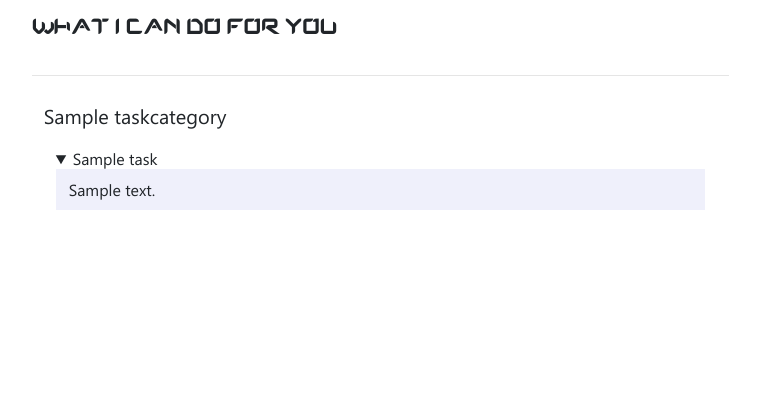
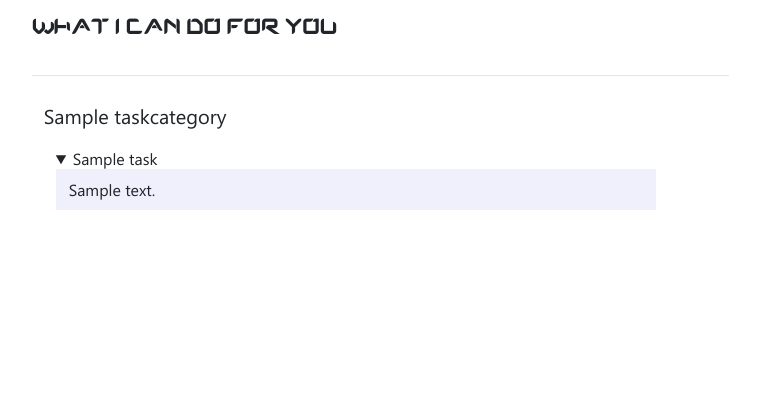
Before and after one commit to hyperfield/devportfolio, a Django app: page /whatido/ in a window 1280 px wide, after a click that opens the changed part. Shown: the part 97-506 px from the top of the page, without its empty margins (235-995 px from the left). Run offline with Django 4.2, Linux system fonts and the light colour scheme; tables that the repository leaves empty hold one stand-in row (values such as "Sample post"); parts of the project's set-up code (start-up, migrations or seed data) failed here and were passed over; some libraries are stand-ins or nearby versions.

Commit message:
Updated main.css to introduce max-width for task descriptions. Added padding on the right.

```diff
--- a/static/css/main.css
+++ b/static/css/main.css
@@ -246,8 +246,10 @@ form input[type="submit"] {
 .task-desc {
   background-color: rgb(239, 240, 251);
   padding-left: 13px;
+  padding-right: 13px;
   padding-top: 10px;
   padding-bottom: 10px;
+  max-width: 600px;
 }
 
 .tech-logo {
```
